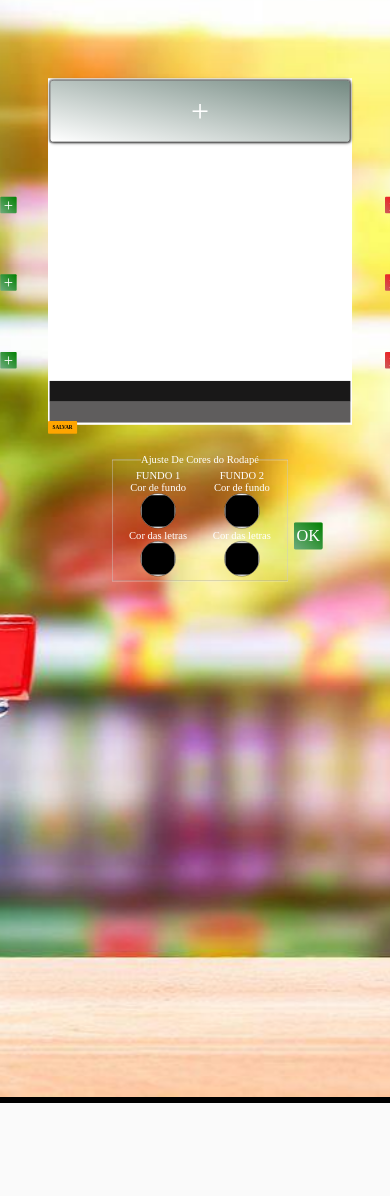
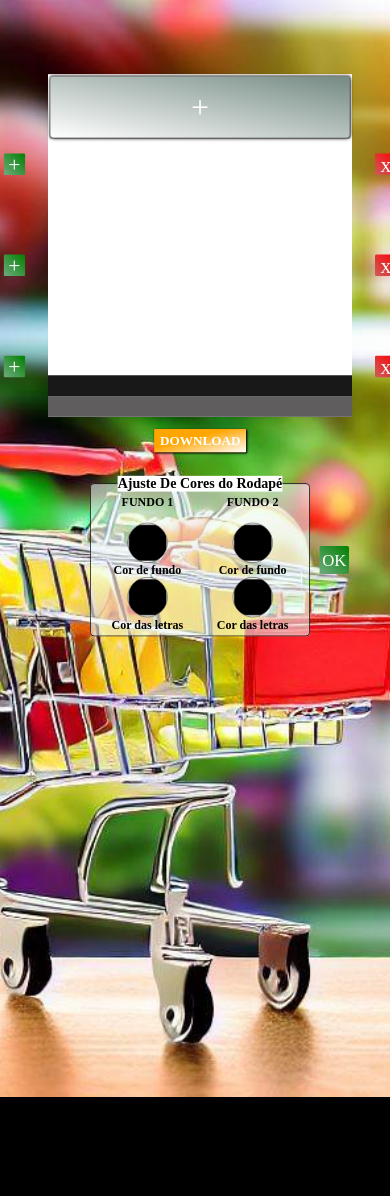
Before and after one commit to robson-magalhaes/Criar_encarte_basico, a PHP site: page /criarEncarte.html in a window 390 px wide; the page is wider, and only the part inside the window is pictured. Before the commit the page ends 1103 px from the top of that part, so only its background shows below. Run offline with PHP 8.4, Linux system fonts and the light colour scheme.

Commit message:
Ajustes escala estilo

```diff
--- a/assets/css/style_model.css
+++ b/assets/css/style_model.css
@@ -191,20 +191,7 @@ input{
     background-image: linear-gradient(to top right, rgb(187, 177, 177), rgb(92, 101, 98));
 }
 #footer-main{
-    /* height: 100px; */
-    /* background-color: rgba(136, 133, 133, 0.219);
-    cursor: pointer;
-    display: flex;
-    align-items: center;
-    justify-content: center;
-    padding:5px;
-    background-size: cover;
-    background-position: center;
-    margin: 3px;
-    border-radius: 8px; */
-}
-#footer-main{
-    padding: 5px;
+    /* padding: 5px; */
     margin-bottom: -18px;
     /* padding: 0; */
     /* height: 130px; */
@@ -243,30 +230,54 @@ background-color:white;
     height: 65px;
     line-height: none;
 }
-input[type="color"]{
-    width: 100px;
-    height: 100px;
-    border-radius: 100%;
-}
 #ajusteCor{
+    margin-top: 30px;
     display: flex;
     width: 100%;
     align-items: center;
     justify-content: center;
 }
 #ajusteCor>fieldset{
+    background-color: rgba(240, 255, 255, 0.508);
     display: flex;
     align-items: center;
     justify-content: space-around;
-    width: 50vw;
+    max-width: 50vw;
+    width: 100%;
     padding: 10px;
     font-size: 30px;
     text-align: center;
     position: absolute;
     transform: translateY(200px);
+    color: black;
+    font-weight: bold;
+    border: solid 2px black;
+    background-color: rgba(240, 255, 255, 0.553);
+    border-radius: 10px;
+    padding: 10px;
 }
+fieldset>legend{
+    font-size: 35px;
+    font-weight: bold;
+    color: rgb(0, 0, 0);
+    background-color: white;
+}
+input>#corBGFooter1{
+    border-radius: 100%;
+    background-color: white;
+}
+input>#corBGFooter2{
+    border-radius: 100%;
+    background-color: white;
+}
+
+input[type="color"]{
+    width: 100px;
+    height: 100px;
+    border-radius: 100%;
+}
+
 /*BOTAO*/
-
 button, .button, a.button, input[type="submit"], input[type="file"],input[type="reset"], input[type="button"], label[type="button"] {
     border: none;
     border-radius: 3px;
@@ -287,8 +298,12 @@ button:hover{
     color: white;
 }
 #btn-print{
-    position: absolute;
+    /* position: absolute;  */
     z-index: 1;
+    color: white;
+    font-size: 33px;
+    background-image: linear-gradient(to bottom right, orange 40%,white);
+    box-shadow: 2px 2px 5px 1px black;
 }
 .addBox{
     position: absolute;
@@ -336,7 +351,7 @@ button:hover{
 }
 .addFooter{
     position: absolute;
-    transform: translateX(960px) translateY(40px);
+    transform: scale(1.3) translateX(350px) translateY(220px);
     display: flex;
     align-items: center;
     justify-content: center;
@@ -385,10 +400,10 @@ input#valor{
     section{
         z-index: 0;
         background-size: cover;
+        background-position: left;
         transform: scale(1.6) translateY(0px);
     }
     main{
-        /* position: fixed; */
         z-index: 9;
         transform: translateX(0px) translateY(-300px) scale(0.32);
     }
@@ -397,45 +412,33 @@ input#valor{
         transform: translateX(0px) translateY(10px) scale(0.80);
     }
     .addBox{
+        position: fixed;
         z-index: 9;
-        transform: translateX(-20px) translateY(-145px) scale(0.33);
+        transform: translateX(38px) translateY(-185px) scale(0.43);
     }
     .removeBox{
+        position: fixed;
         z-index: 9;
-        transform: translateX(20px) translateY(-145px) scale(0.33);
-    }
-#footer-main{
-margin-bottom:-36px;
-}
-    input[type="color"]{
-        width: 100px;
-        height: 100px;
-        border-radius: 100%;
+        transform: translateX(-40px) translateY(-185px) scale(0.43);
     }
     #ajusteCor{
-        transform: translateY(300px);
+        transform: scale(0.40) translateY(-1800px);
         z-index: 9;
-        display: flex;
-        padding: 10px;
         font-size: 30px;
-        align-items: center;
-        justify-content: center;
+        width: 550px;
     }
     #ajusteCor>fieldset{
-        transform: scale(1.1);
-        width: 500px;
-        padding: 10px;
         font-size: 30px;
-        text-align: center;
+        max-width: 100%;
+        min-width: 100%;
     }
     .addFooter{
-        transform: scale(1.7) translateX(460px) translateY(270px);
+        position: fixed;
+        transform: scale(1.4) translateX(240px) translateY(205px);
     }
-    button>#btn-print{
-        position:absolute;
+    #btn-print{
         z-index:1;
-        transform: scale(2.3) translateY(-30px);
-color:white;
+        transform: scale(0.4) translateY(-1720px) ;
     }
 
 }
--- a/criarEncarte.html
+++ b/criarEncarte.html
@@ -89,31 +89,28 @@
             <textarea name="" id="footer-area-2" cols="30" rows="10"></textarea> -->
             <input type="text" id="footer-area-1">
             <input type="text" id="footer-area-2">
-
-            <div class="addFooter" onclick="ajusteCor()">OK</div>
         </div><br>
-<button id="btn-print" onclick="print()">SALVAR</button>
-
+    </main>
+    <button id="btn-print" onclick="print()">DOWNLOAD</button>
     <div id="ajusteCor">
         <fieldset><legend>Ajuste De Cores do Rodapé</legend>
             <div id="footer-fundo-1">
-                    <legend>FUNDO 1</legend>
+                <legend>FUNDO 1</legend><br>
+                <input type="color" name="" id="corBgFooter1"><br>
                 <div>Cor de fundo</div>
-                    <input type="color" name="" id="corBgFooter1"><br>
+                <input type="color" name="" id="corLetFooter1">
                 <div>Cor das letras</div>
-                    <input type="color" name="" id="corLetFooter1">
             </div>
             <div id="footer-fundo-2">
-                    <legend>FUNDO 2</legend>
+                <legend>FUNDO 2</legend><br>
+                <input type="color" name="" id="corBgFooter2"><br>
                 <div>Cor de fundo</div>
-                    <input type="color" name="" id="corBgFooter2"><br>
+                <input type="color" name="" id="corLetFooter2">
                 <div>Cor das letras</div>
-                    <input type="color" name="" id="corLetFooter2">
             </div>
         </fieldset>
+        <div class="addFooter" onclick="ajusteCor()">OK</div>
     </div>
-
-    </main>
 
     <div class="addBox">
         <div class="add" onclick="addBox(event)" data-id="0">+</div>
@@ -138,5 +135,18 @@
             });
         }
     </script>
+    <!-- <script>
+        $(document).ready(function(){
+            var element = $("main");
+
+            $("#Gerador").on('click', function () {
+                html2canvas(element, {
+                onrendered: function (canvas) {
+                $("#IMGfinal").append(canvas);
+                    }
+                });
+            });
+        });
+    </script> -->
 </body>
 </html>
```
Lines whose indentation alone changed are shown as unchanged.
